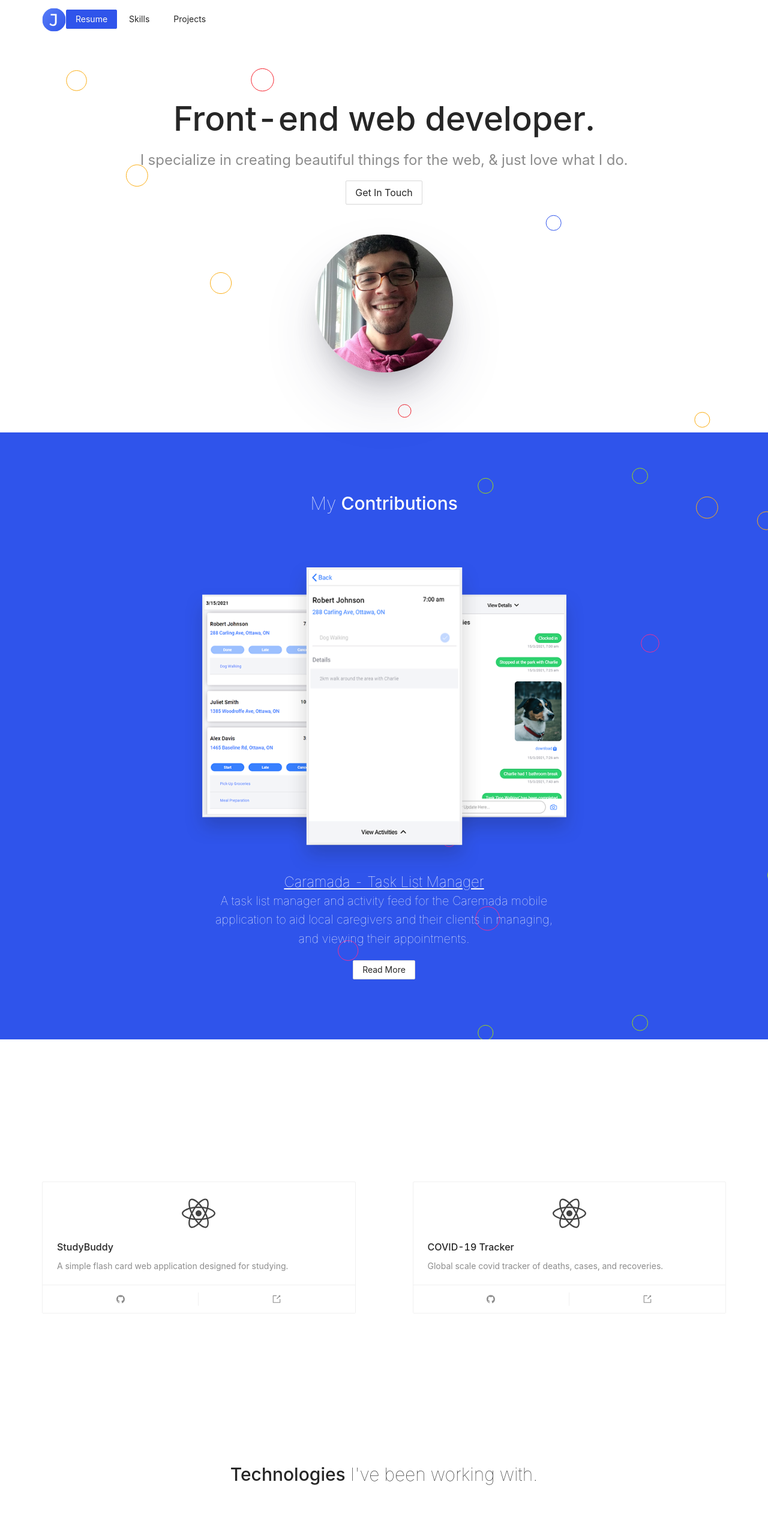
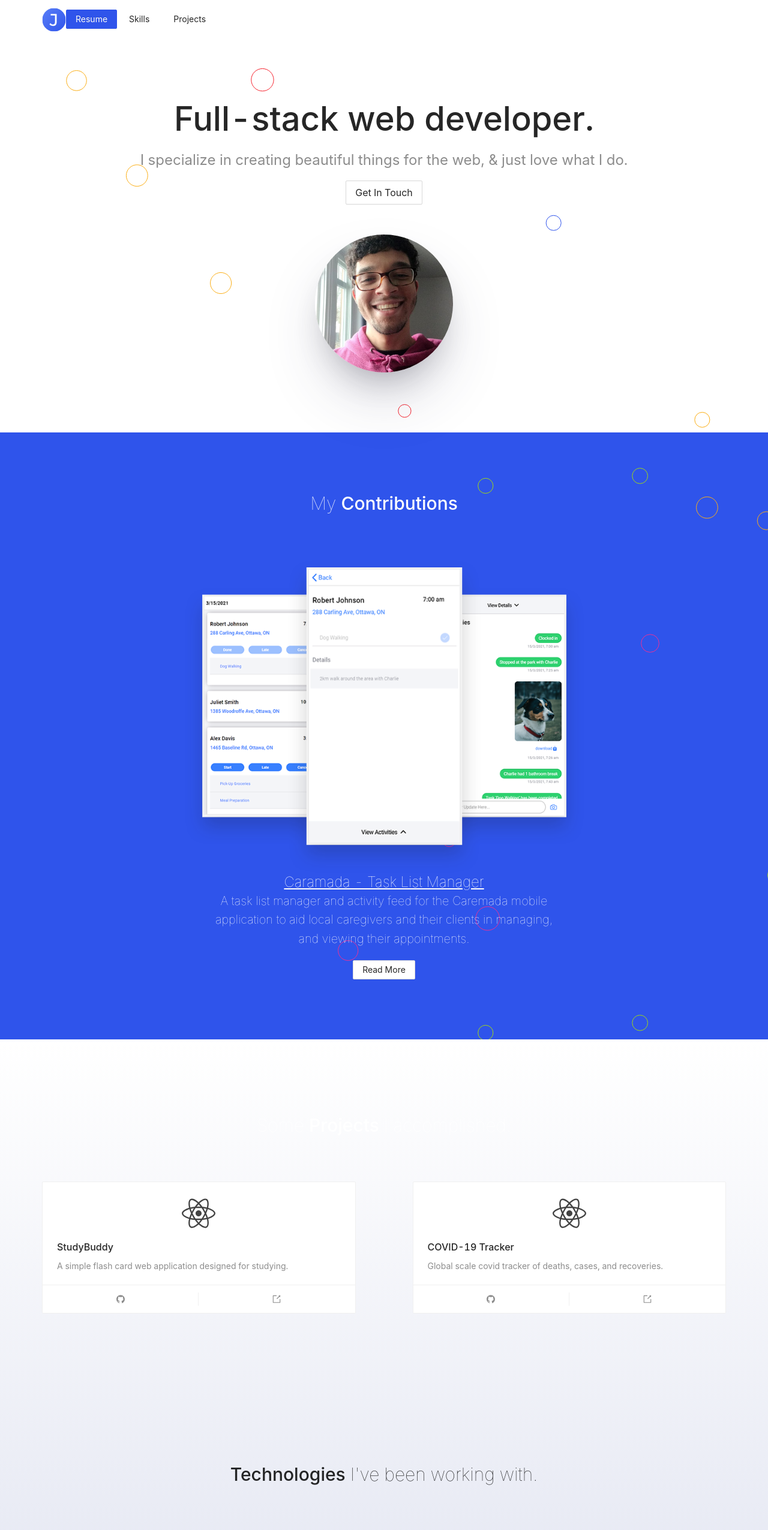
Before and after one commit to jonahlouis4/Portfolio-v3, a React (Create React App) app: page / in a window 1280 px wide. Shown: the top 2551 px of the page at 60% size. Built offline with nearby package versions, Linux system fonts and the light colour scheme.

Commit message:
Bg active for two sections

```diff
--- a/src/App.js
+++ b/src/App.js
@@ -68,14 +68,12 @@ function App() {
             </div>
           </div>
           {/* Section - Projects */}
-          <div className="" id={sectionLink.section1}>
+          <div className="container-bg-2" id={sectionLink.section1}>
             <div className="container">
               <Projects />
+          {/* Section - Technologies */}
+              <Technologies id={sectionLink.section2}/>
             </div>
-          </div>
-          {/* Section - Technologies */}
-          <div className="container" id={sectionLink.section2}>
-            <Technologies />
           </div>
         </Content>
         <Footer className="container-bg-3">
--- a/src/App.less
+++ b/src/App.less
@@ -11,6 +11,10 @@
     }
     .container-bg-1 {
         background-image: url(./images/_showcase-bg.svg);
+    }
+    .container-bg-2 {
+        background: rgb(255,255,255);
+        background: linear-gradient(180deg, rgba(255,255,255,1) 0%, rgba(215,219,236,0.7959558823529411) 100%);
     }
     .container-bg-3 {
         background-color: #1f1f1f,
--- a/src/components/Introduction.js
+++ b/src/components/Introduction.js
@@ -52,7 +52,7 @@ const Introduction = () => {
             <motion.div
             variants={elementVariant}
             >
-                <Title className="intro-header">Front-end web developer.</Title>
+                <Title className="intro-header">Full-stack web developer.</Title>
             </motion.div>
             {/* SubHeader */}
             <motion.div
```
Also changed, not shown: 1 other file (tests, documents, lock files or other folders).
